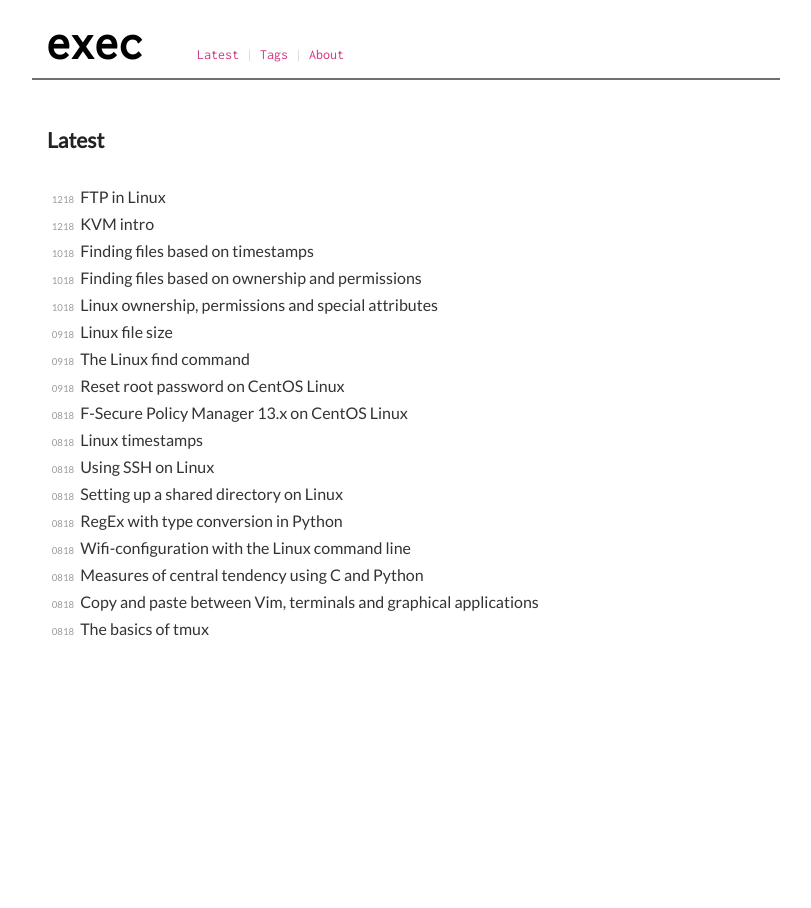
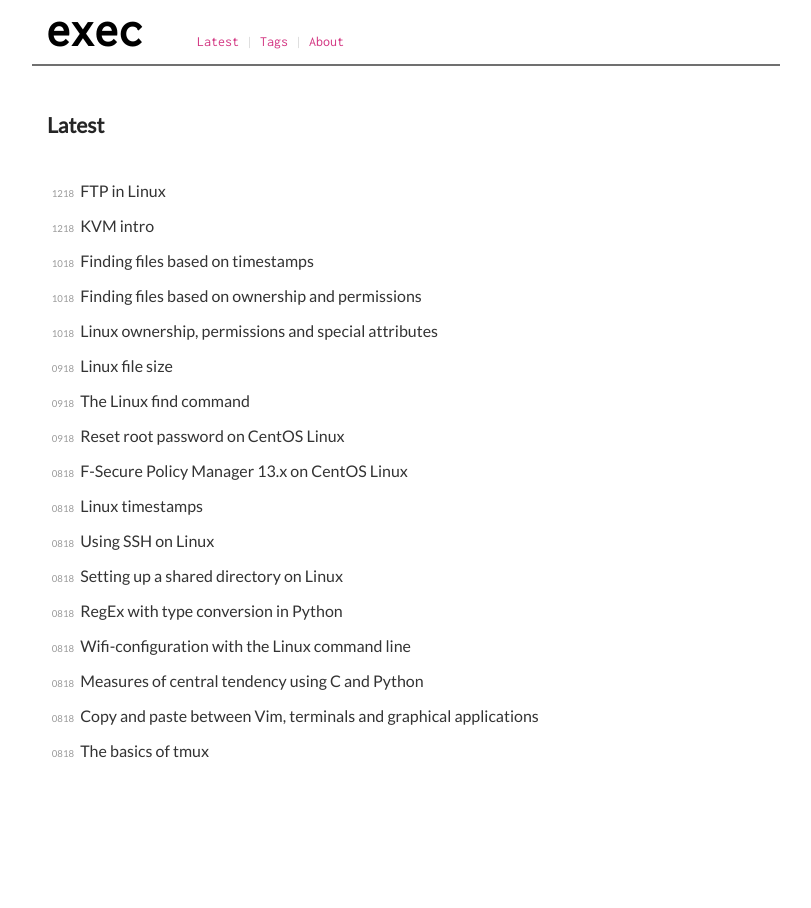
Before and after one commit to execas/execas.github.io, a Jekyll site: the page built from index.html, in a window 1280 px wide. Shown: the whole page, without its empty margins (234-1045 px from the left). Built offline with Jekyll 4.4.1, drawn with Linux system fonts in a browser that asks for light colours.

Commit message:
Update execas.css

```diff
--- a/css/execas.css
+++ b/css/execas.css
@@ -5,11 +5,13 @@
 body {
      /*font-family: 'PT Sans', sans-serif;*/
      font-family:"Lato","Helvetica Neue",Helvetica,Arial,sans-serif;
+     line-height: 1.5rem;
+     font-weight: 400;
+     color: #252525;
      font-size: 14px;
      /*background-color: #e5e5e5;*/
      /*background-color: #f2f2f2;*/
      background-color: #ffffff;
-     color: #222222;
 }
 
 #wrapper {
```
